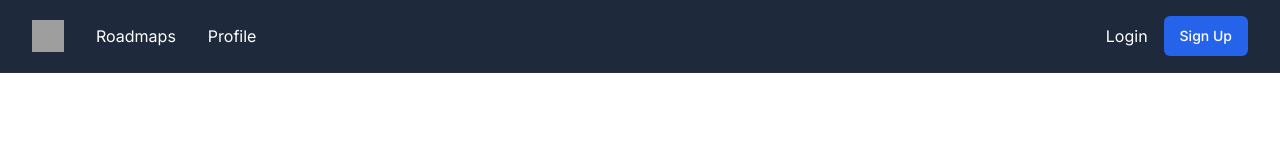
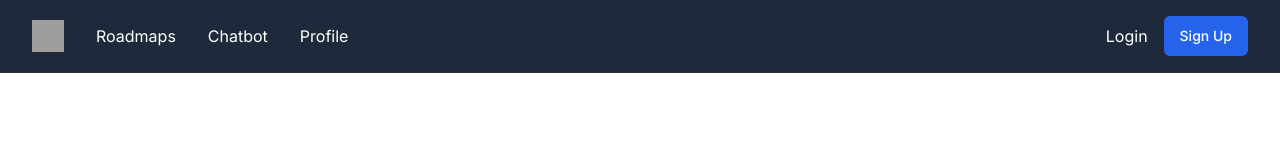
Before and after one commit to TechNodes2-0/careercounselingachatbot, a Next.js app in the folder careercounselingbot/: page / in a window 1280 px wide. Shown: the top 160 px of the page. Built offline with nearby package versions, Linux system fonts and the light colour scheme; no server answers; grey boxes are pictures that could not be loaded.

Commit message:
Updated Chat Route

```diff
--- a/careercounselingbot/components/shared/Navbar.jsx
+++ b/careercounselingbot/components/shared/Navbar.jsx
@@ -20,6 +20,9 @@ export default function Navbar() {
           </Link>
           <Link className="text-base" href="/Pathways">
             Roadmaps
+          </Link>
+          <Link className="text-base" href="/chat">
+            Chatbot
           </Link>
           <a className="text-base" href={`/profile/${userId}`}>
             Profile
```
